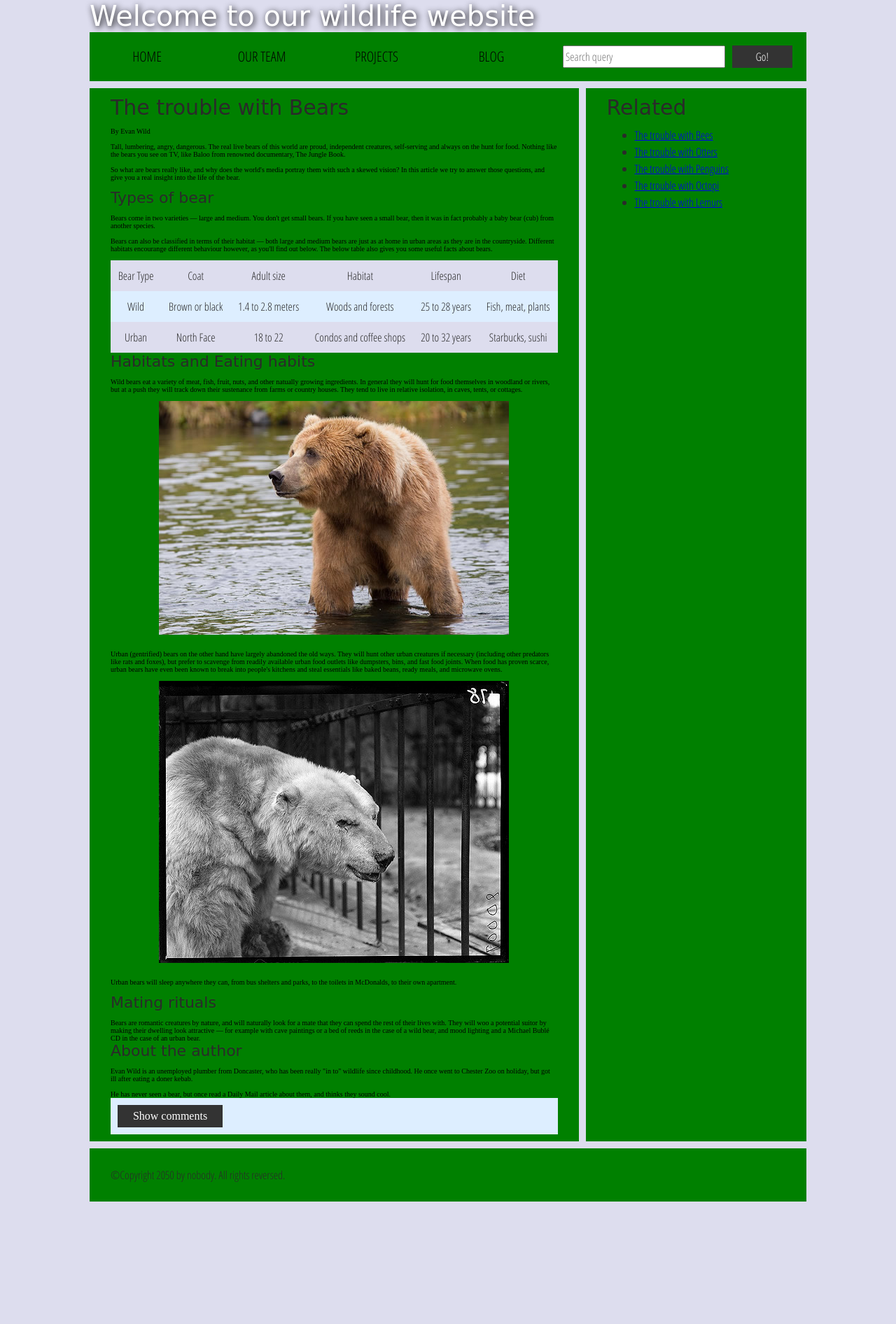
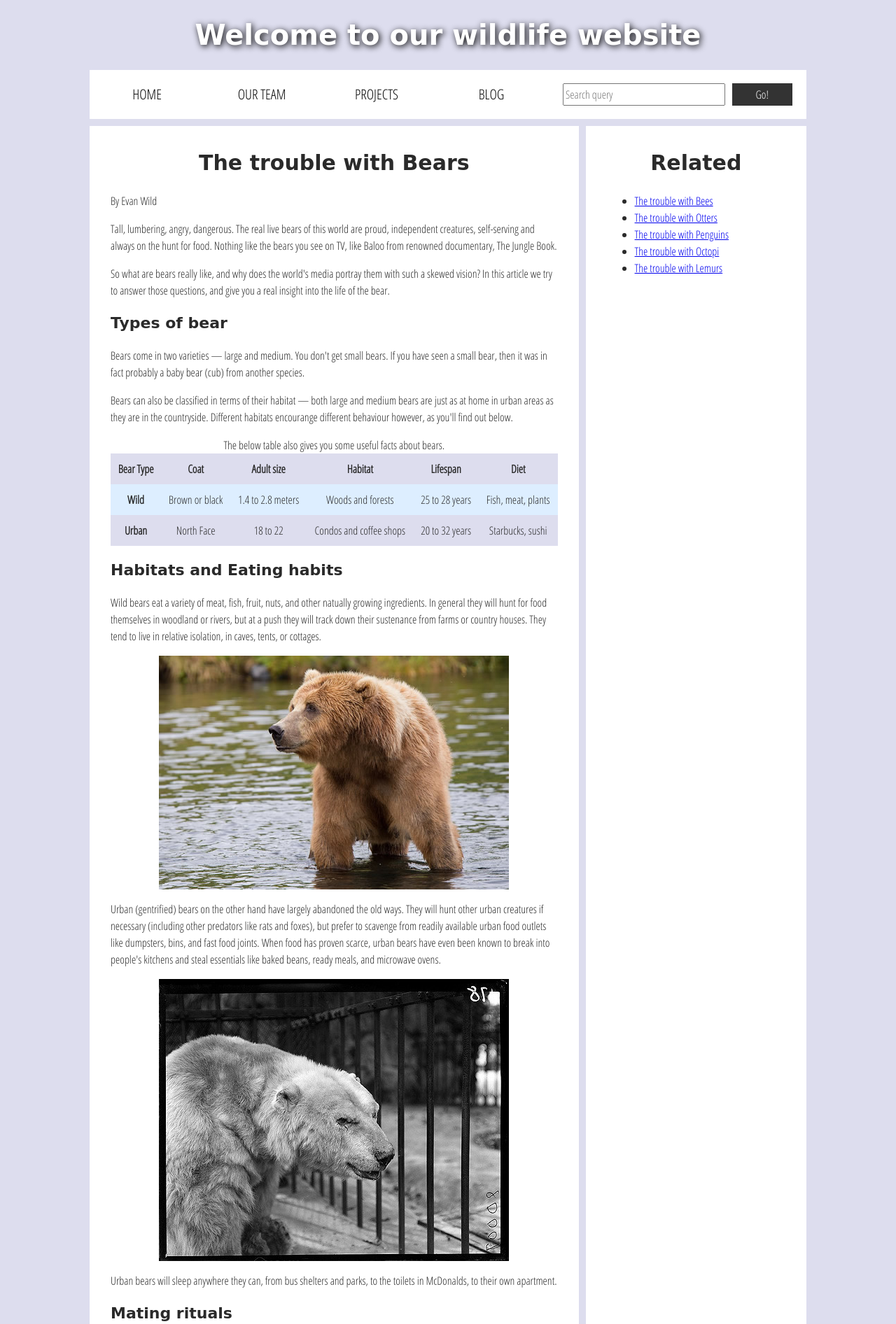
Before and after one commit to HSleidenIAT/imtue-weekopdracht-accessibility-roelv30, a plain HTML site: page index.html in a window 1280 px wide. Shown: the top 1892 px of the page at 70% size. Before the commit the page ends 1717 px from the top, so only its background shows below. Drawn offline with Linux system fonts and the light colour scheme; a web font is replaced by a local one.

Commit message:
Aanpassingen om de week opdracht te voltooien

```diff
--- a/index.html
+++ b/index.html
@@ -1,4 +1,5 @@
 <!DOCTYPE html>
+<html lang="en">
 <html>
   <head>
     <meta charset="utf-8">
@@ -14,54 +15,55 @@
   </head>
 
   <body>
-    <div class="header">
-      <font size="7">Welcome to our wildlife website</font>
-    </div>
+    <header>
+      <h1>Welcome to our wildlife website</h1>
+    </header>
 
-    <div class="nav">
+    <nav>
       <ul>
-        <li><a href="#">Home</a></li>
-        <li><a href="#">Our team</a></li>
-        <li><a href="#">Projects</a></li>
-        <li><a href="#">Blog</a></li>
+        <li><a href="#" >Home</a></li>
+        <li><a href="#" >Our team</a></li>
+        <li><a href="#" >Projects</a></li>
+        <li><a href="#" >Blog</a></li>
       </ul>
-
       <form class="search">
-        <input type="search" name="q" placeholder="Search query">
+        <input type="search" name="q" placeholder="Search query" aria-label="Search">
         <input type="submit" value="Go!">
       </form>
+    </nav>
+
+
+
     </div>
 
     <main>
       <article>
-        <font size="6">The trouble with Bears</font>
-        <br><br>
-        By Evan Wild
-        <br><br>
-        Tall, lumbering, angry, dangerous. The real live bears of this world are proud, independent creatures, self-serving and always on the hunt for food. Nothing like the bears you see on TV, like Baloo from renowned documentary, The Jungle Book.
-        <br><br>
-        So what are bears really like, and why does the world's media portray them with such a skewed vision? In this article we try to answer those questions, and give you a real insight into the life of the bear.
-        <br><br>
-        <font size="5">Types of bear</font>
-        <br><br>
-        Bears come in two varieties — large and medium. You don't get small bears. If you have seen a small bear, then it was in fact probably a baby bear (cub) from another species.
-        <br><br>
-        Bears can also be classified in terms of their habitat — both large and medium bears are just as at home in urban areas as they are in the countryside. Different habitats encourange different behaviour however, as you'll find out below. The below table also gives you some useful facts about bears.
-        <br><br>
+        <h2>The trouble with Bears</h2>
+        <p>By Evan Wild</p>
+        <p>Tall, lumbering, angry, dangerous. The real live bears of this world are proud, independent creatures, self-serving and always on the hunt for food. Nothing like the bears you see on TV, like Baloo from renowned documentary, The Jungle Book. </p>
+          <p>So what are bears really like, and why does the world's media portray them with such a skewed vision? In this article we try to answer those questions, and give you a real insight into the life of the bear.</p>
+
+        <h3>Types of bear</h3>
+        <p> Bears come in two varieties — large and medium. You don't get small bears. If you have seen a small bear, then it was in fact probably a baby bear (cub) from another species.</P>
+        <p>    Bears can also be classified in terms of their habitat — both large and medium bears are just as at home in urban areas as they are in the countryside. Different habitats encourange different behaviour however, as you'll find out below.
+
+
+
         <table>
+          <caption>The below table also gives you some useful facts about bears.</caption>
           <thead>
             <tr>
-              <td>Bear Type</td>
-              <td>Coat</td>
-              <td>Adult size</td>
-              <td>Habitat</td>
-              <td>Lifespan</td>
-              <td>Diet</td>
+              <th id="col">Bear Type</th>
+              <th id="col">Coat</th>
+              <th id="col">Adult size</th>
+              <th id="col">Habitat</th>
+              <th id="col">Lifespan</th>
+              <th id="col">Diet</th>
             </tr>
           </thead>
           <tbody>
             <tr>
-              <td>Wild</td>
+              <th scope="row">Wild</th>
               <td>Brown or black</td>
               <td>1.4 to 2.8 meters</td>
               <td>Woods and forests</td>
@@ -69,7 +71,7 @@
               <td>Fish, meat, plants</td>
             </tr>
             <tr>
-              <td>Urban</td>
+              <th scope="row">Urban</th>
               <td>North Face</td>
               <td>18 to 22</td>
               <td>Condos and coffee shops</td>
@@ -79,46 +81,37 @@
           </tbody>
         </table>
 
-        <font size="5">Habitats and Eating habits</font>
-        <br><br>
-        Wild bears eat a variety of meat, fish, fruit, nuts, and other natually growing ingredients. In general they will hunt for food themselves in woodland or rivers, but at a push they will track down their sustenance from farms or country houses. They tend to live in relative isolation, in caves, tents, or cottages.
-        <br><br>
-        <img src="media/wild-bear.jpg">
-        <br><br>
-        Urban (gentrified) bears on the other hand have largely abandoned the old ways. They will hunt other urban creatures if necessary (including other predators like rats and foxes), but prefer to scavenge from readily available urban food outlets like dumpsters, bins, and fast food joints. When food has proven scarce, urban bears have even been known to break into people's kitchens and steal essentials like baked beans, ready meals, and microwave ovens.
-        <br><br>
-        <img src="media/urban-bear.jpg">
-        <br><br>
-        Urban bears will sleep anywhere they can, from bus shelters and parks, to the toilets in McDonalds, to their own apartment.
-        <br><br>
-        <font size="5">Mating rituals</font>
-        <br><br>
-        Bears are romantic creatures by nature, and will naturally look for a mate that they can spend the rest of their lives with. They will woo a potential suitor by making their dwelling look attractive — for example with cave paintings or a bed of reeds in the case of a wild bear, and mood lighting and a Michael Bublé CD in the case of an urban bear.
+        <h3>Habitats and Eating habits</h3>
+        <p >Wild bears eat a variety of meat, fish, fruit, nuts, and other natually growing ingredients. In general they will hunt for food themselves in woodland or rivers, but at a push they will track down their sustenance from farms or country houses. They tend to live in relative isolation, in caves, tents, or cottages.</p>
+        <img src="media/wild-bear.jpg" alt="Photo of a wild bear" title="Photo of a wild bear">
+        <p >Urban (gentrified) bears on the other hand have largely abandoned the old ways. They will hunt other urban creatures if necessary (including other predators like rats and foxes), but prefer to scavenge from readily available urban food outlets like dumpsters, bins, and fast food joints. When food has proven scarce, urban bears have even been known to break into people's kitchens and steal essentials like baked beans, ready meals, and microwave ovens.</p>
+
+        <img src="media/urban-bear.jpg" alt="Photo of a urban bear" title="Photo of a urban bear">
+        <p>Urban bears will sleep anywhere they can, from bus shelters and parks, to the toilets in McDonalds, to their own apartment.</p>
+
+        <h3>Mating rituals</h3>
+        <p> Bears are romantic creatures by nature, and will naturally look for a mate that they can spend the rest of their lives with. They will woo a potential suitor by making their dwelling look attractive — for example with cave paintings or a bed of reeds in the case of a wild bear, and mood lighting and a Michael Bublé CD in the case of an urban bear.</p>
 
 
         <aside>
+          <h3>About the author</h3>
+          <p>Evan Wild is an unemployed plumber from Doncaster, who has been really "in to" wildlife since childhood. He once went to Chester Zoo on holiday, but got ill after eating a doner kebab.</p>
+          <p>He has never seen a bear, but once read a Daily Mail article about them, and thinks they sound cool.</p>
+        </aside>
 
-          <font size="5">About the author</font>
-        <br><br>
-          Evan Wild is an unemployed plumber from Doncaster, who has been really "in to" wildlife since childhood. He once went to Chester Zoo on holiday, but got ill after eating a doner kebab.
-        <br><br>
-          He has never seen a bear, but once read a Daily Mail article about them, and thinks they sound cool.
 
-        </aside>
+
         <section class="comments">
-          <div class="show-hide">Show comments</div>
-
+          <div class="show-hide" tabindex="0">Show comments</div>
           <div class="comment-wrapper">
-
-            <font size="6">Add comment</font>
-
+            <h2>Add comment</h2>
             <form class="comment-form">
               <div class="flex-pair">
-                Your name:
+                <label for="name">Your name:</label>
                 <input type="text" name="name" id="name" placeholder="Enter your name">
               </div>
               <div class="flex-pair">
-                Your comment:
+                <label for="comment">Your comment:</label>
                 <input type="text" name="comment" id="comment" placeholder="Enter your comment">
               </div>
               <div>
@@ -126,33 +119,26 @@
               </div>
             </form>
 
-            <font size="6">Comments</font>
-
+            <h2>Comments</h2>
             <ul class="comment-container">
-
               <li>
-
                 <p>Bob Fossil</p>
-
                 <p>Oh I am so glad you taught me all about the big brown angry guys in the woods. With their sniffing little noses and their bad attitudes, they can sure be a menace — I was thinking of putting them all in a truck and driving them outta here. I run a zoo, you know.</p>
-
               </li>
-
             </ul>
-
           </div>
         </section>
       </article>
 
       <div class="secondary">
-        <font size="6">Related</font>
+        <h2>Related</h2>
 
         <ul>
-          <li><a href="#">The trouble with Bees</a></li>
-          <li><a href="#">The trouble with Otters</a></li>
-          <li><a href="#">The trouble with Penguins</a></li>
-          <li><a href="#">The trouble with Octopi</a></li>
-          <li><a href="#">The trouble with Lemurs</a></li>
+          <li><a href="#" >The trouble with Bees</a></li>
+          <li><a href="#" >The trouble with Otters</a></li>
+          <li><a href="#" >The trouble with Penguins</a></li>
+          <li><a href="#" >The trouble with Octopi</a></li>
+          <li><a href="#" >The trouble with Lemurs</a></li>
         </ul>
       </div>
     </main>
--- a/main.js
+++ b/main.js
@@ -15,6 +15,14 @@ showHideBtn.onclick = function() {
     commentWrapper.style.display = 'none';
   }
 };
+
+
+document.onkeydown = function(e) {
+  if(e.keyCode === 13) { // The Enter/Return key
+    document.activeElement.click();
+  }
+};
+
 
 // functionality for adding a new comment via the comments form
 
--- a/style.css
+++ b/style.css
@@ -18,7 +18,7 @@ body {
 
 /* || typography */
 
-font[size="7"], font[size="6"], font[size="5"] {
+h1, h2, h3 {
   font-family: 'Sonsie One', cursive;
   color: #2a2a2a;
 }
@@ -27,20 +27,24 @@ p, input, li, table, label {
   font-family: 'Open Sans Condensed', sans-serif;
   color: #2a2a2a;
 }
+#label-for-q{
+  visibility:  hidden;
 
-font[size="7"] {
+}
+
+h1 {
   font-size: 4rem;
   text-align: center;
   color: white;
   text-shadow: 2px 2px 10px black;
 }
 
-font[size="6"] {
+h2 {
   font-size: 3rem;
   text-align: center;
 }
 
-font[size="5"] {
+h3 {
   font-size: 2.2rem;
 }
 
@@ -51,8 +55,8 @@ p, li, table {
 
 /* || header layout */
 
-div[class="nav"], article, footer, .secondary {
-  background-color: green;
+nav, article, footer, .secondary {
+  background-color: white;
 }
 
 article, footer, .secondary {
@@ -63,7 +67,7 @@ article {
   margin-right: 10px;
 }
 
-div[class="nav"] {
+nav {
   height: 50px;
   background-color: ff80ff;
   display: flex;
@@ -71,20 +75,20 @@ div[class="nav"] {
   margin-bottom: 10px;
 }
 
-div[class="nav"] ul {
+nav ul {
   padding: 0;
   list-style-type: none;
   flex: 2;
   display: flex;
 }
 
-div[class="nav"] li {
+nav li {
   display: inline;
   text-align: center;
   flex: 1;
 }
 
-div[class="nav"] a {
+nav a {
   display: inline-block;
   font-size: 2rem;
   text-transform: uppercase;
@@ -92,7 +96,7 @@ div[class="nav"] a {
   color: black;
 }
 
-div[class="nav"] .search {
+nav .search {
   flex: 1;
   display: flex;
   align-items: center;
@@ -181,11 +185,11 @@ audio {
   cursor: pointer;
 }
 
-.comments font[size="6"] {
+.comments h2 {
   font-size: 2rem;
 }
 
-.comments font[size="6"]:nth-of-type(2) {
+.comments h2:nth-of-type(2) {
   margin-bottom: 0;
 }
 
```
